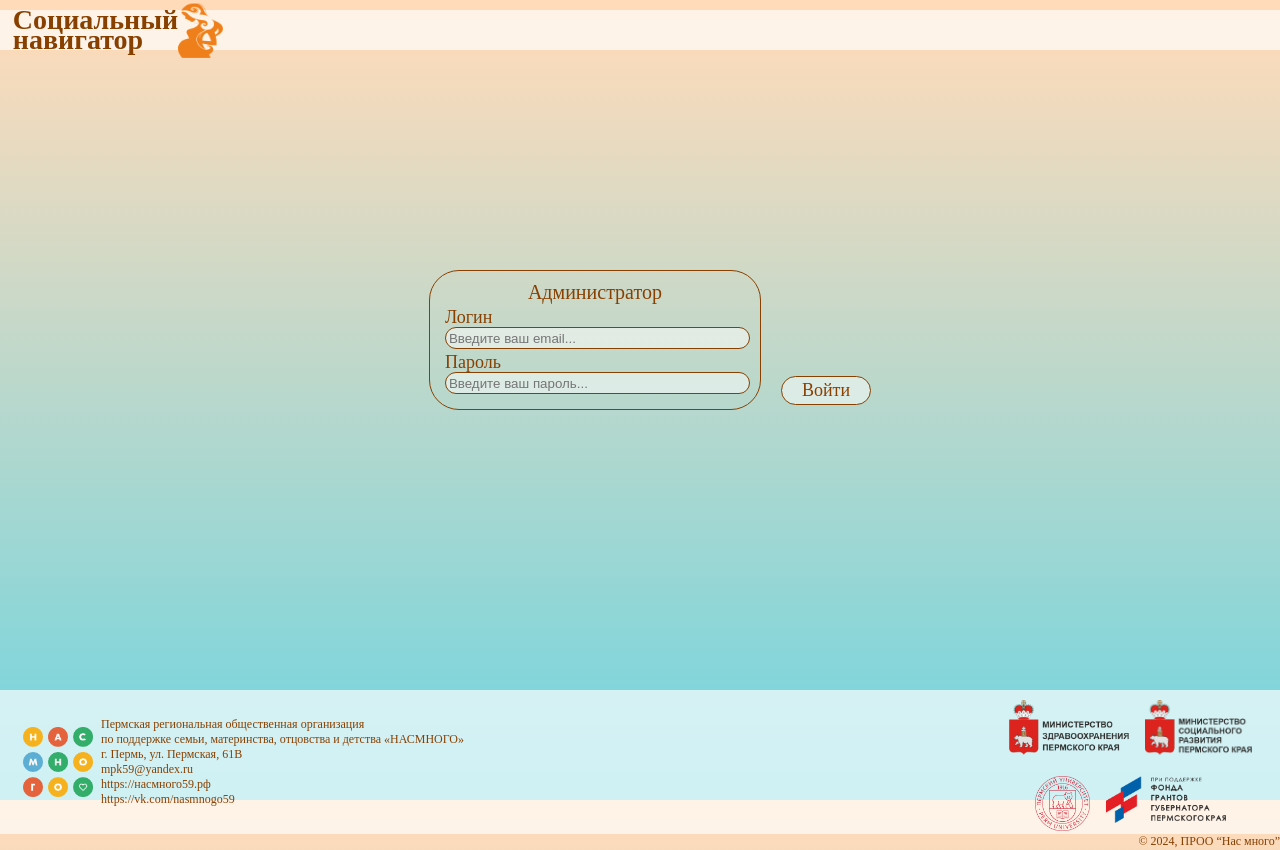
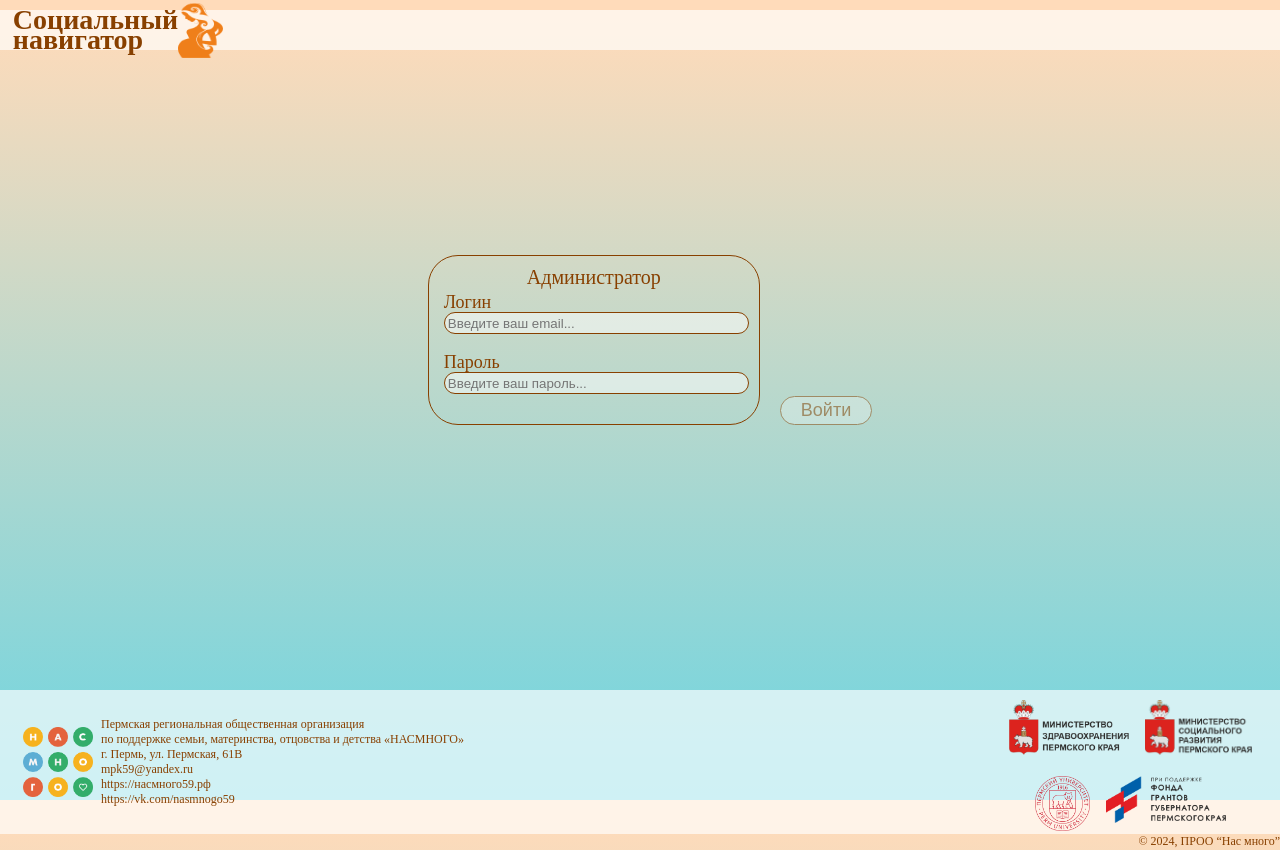
Before and after one commit to kseniya-glav/Map, a React (Create React App) app in the folder demo_map/: page /admin in a window 1280 px wide. Built offline with nearby package versions, Linux system fonts and the light colour scheme; no server answers.

Commit message:
feat: Добавил валидацию для входа

```diff
--- a/demo_map/package.json
+++ b/demo_map/package.json
@@ -14,6 +14,7 @@
     "mobx-react-lite": "^4.0.3",
     "react": "^18.2.0",
     "react-dom": "^18.2.0",
+    "react-hook-form": "^7.51.5",
     "react-router-dom": "^6.11.2",
     "react-scripts": "5.0.1",
     "web-vitals": "^2.1.4"
--- a/demo_map/src/App/App.css
+++ b/demo_map/src/App/App.css
@@ -40,6 +40,30 @@ div[disabled] {
   user-select: none;
 }
 
+form {
+  div.container-with-validation {
+    height: 60px;
+
+    span.validation-error {
+      color: #da0101;
+    }
+  }
+
+  input[type="submit"] {
+    align-self: flex-end;
+    width: auto;
+    padding: 3px 20px 3px 20px;
+    height: auto;
+    font-size: 18px;
+    cursor: pointer;
+  }
+
+  input[type="submit"]:disabled {
+    opacity: 0.5;
+    cursor: auto;
+  }
+}
+
 /*
 body::-webkit-scrollbar {
     width: 15px;
--- a/demo_map/src/components/UI/entryAdmin/EntryAdmin.jsx
+++ b/demo_map/src/components/UI/entryAdmin/EntryAdmin.jsx
@@ -7,15 +7,15 @@ import { login } from "../../../http/userAPI";
 import { observer } from "mobx-react-lite";
 import { Context } from "../../..";
 
+import { useForm } from "react-hook-form";
+
 const EntryAdmin = observer(() => {
   const { user } = useContext(Context);
   const navigate = useNavigate();
-  const [email, setEmail] = useState("");
-  const [password, setPassword] = useState("");
 
-  const click = async () => {
+  const onSubmit = async (enteredData) => {
     try {
-      const data = await login(email, password);
+      const data = await login(enteredData);
       user.setUser(data);
       user.setIsAuth(true);
       navigate("/");
@@ -24,7 +24,16 @@ const EntryAdmin = observer(() => {
     }
   };
 
+  const {
+    register,
+    handleSubmit,
+    formState: { errors, isValid },
+  } = useForm({
+    mode: "all",
+  });
+
   return (
+    <form onSubmit={handleSubmit(onSubmit)}>
       <div
         style={{
           display: "flex",
@@ -41,26 +50,52 @@ const EntryAdmin = observer(() => {
             >
               Администратор
             </div>
-          <div className="name_text mini_text">Логин</div>
+
+            <div className="container-with-validation">
+              <label className="name_text mini_text">Логин</label>
               <input
+                {...register("email", {
+                  required: "Поле обязательно к заполнению",
+                  pattern: {
+                    value:
+                      /^(([^<>()[\].,;:\s@"]+(\.[^<>()[\].,;:\s@"]+)*)|(".+"))@(([^<>()[\].,;:\s@"]+\.)+[^<>()[\].,;:\s@"]{2,})$/iu,
+                    message: "Некорректное значение для почты",
+                  },
+                })}
                 type="text"
                 placeholder="Введите ваш email..."
-            value={email}
-            onChange={(e) => setEmail(e.target.value)}
               />
-          <div className="name_text mini_text">Пароль</div>
+              {errors.email && (
+                <span className="validation-error">
+                  {errors?.email?.message || ""}
+                </span>
+              )}
+            </div>
+
+            <div className="container-with-validation">
+              <label className="name_text mini_text">Пароль</label>
               <input
+                {...register("password", {
+                  required: "Поле обязательно к заполнению",
+                  minLength: {
+                    value: 4,
+                    message: "Минимальная длина пароля - 4 символа",
+                  },
+                })}
                 type="password"
                 placeholder="Введите ваш пароль..."
-            value={password}
-            onChange={(e) => setPassword(e.target.value)}
               />
-        </div>
-        <MyButton style={{ alignSelf: "flex-end" }} onClick={click}>
-          Войти
-        </MyButton>
+              {errors.password && (
+                <span className="validation-error">
+                  {errors?.password?.message || ""}
+                </span>
+              )}
             </div>
           </div>
+          <input type="submit" disabled={!isValid} value={"Войти"} />
+        </div>
+      </div>
+    </form>
   );
 });
 
--- a/demo_map/src/http/userAPI.js
+++ b/demo_map/src/http/userAPI.js
@@ -12,8 +12,8 @@ export const registration = async (fio, email, phone, role, password) => {
   return jwt_decode(data.token);
 };
 
-export const login = async (email, password) => {
-  const { data } = await $host.post("api/user/login", { email, password });
+export const login = async (user) => {
+  const { data } = await $host.post("api/user/login", user);
   localStorage.setItem("token", data.token);
   return jwt_decode(data.token);
 };
```
Also changed, not shown: 1 other file (tests, documents, lock files or other folders). Lines whose indentation alone changed are shown as unchanged.
